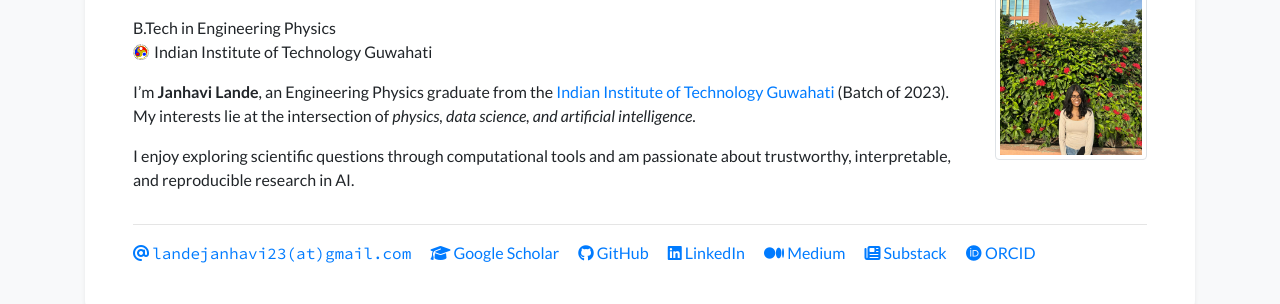
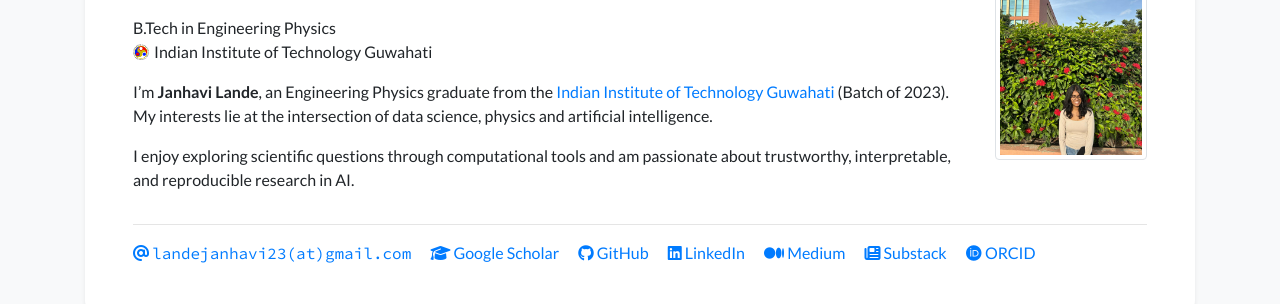
Before and after one commit to janhavilande/janhavilande.github.io, a Jekyll site: the page built from index_layout2.html, in a window 1280 px wide and 900 px high. Shown: the part 168-472 px from the top of the window. Built offline with Jekyll 4.4.1, drawn with Linux system fonts in a browser that asks for light colours; nearby versions of some CDN libraries; a style sheet for code colours, icons or effects is not loaded.

```diff
--- a/_data/profile.yml
+++ b/_data/profile.yml
@@ -21,7 +21,7 @@ short_bio: >-
   <p>
     I’m <strong>Janhavi Lande</strong>, an Engineering Physics graduate from the
     <a href="https://www.iitg.ac.in/" target="_blank">Indian Institute of Technology Guwahati</a> (Batch of 2023).
-    My interests lie at the intersection of <em>physics, data science, and artificial intelligence</em>.
+    My interests lie at the intersection of data science, physics and artificial intelligence</em>.
   </p>
   <p>
     I enjoy exploring scientific questions through computational tools and am passionate about
```
